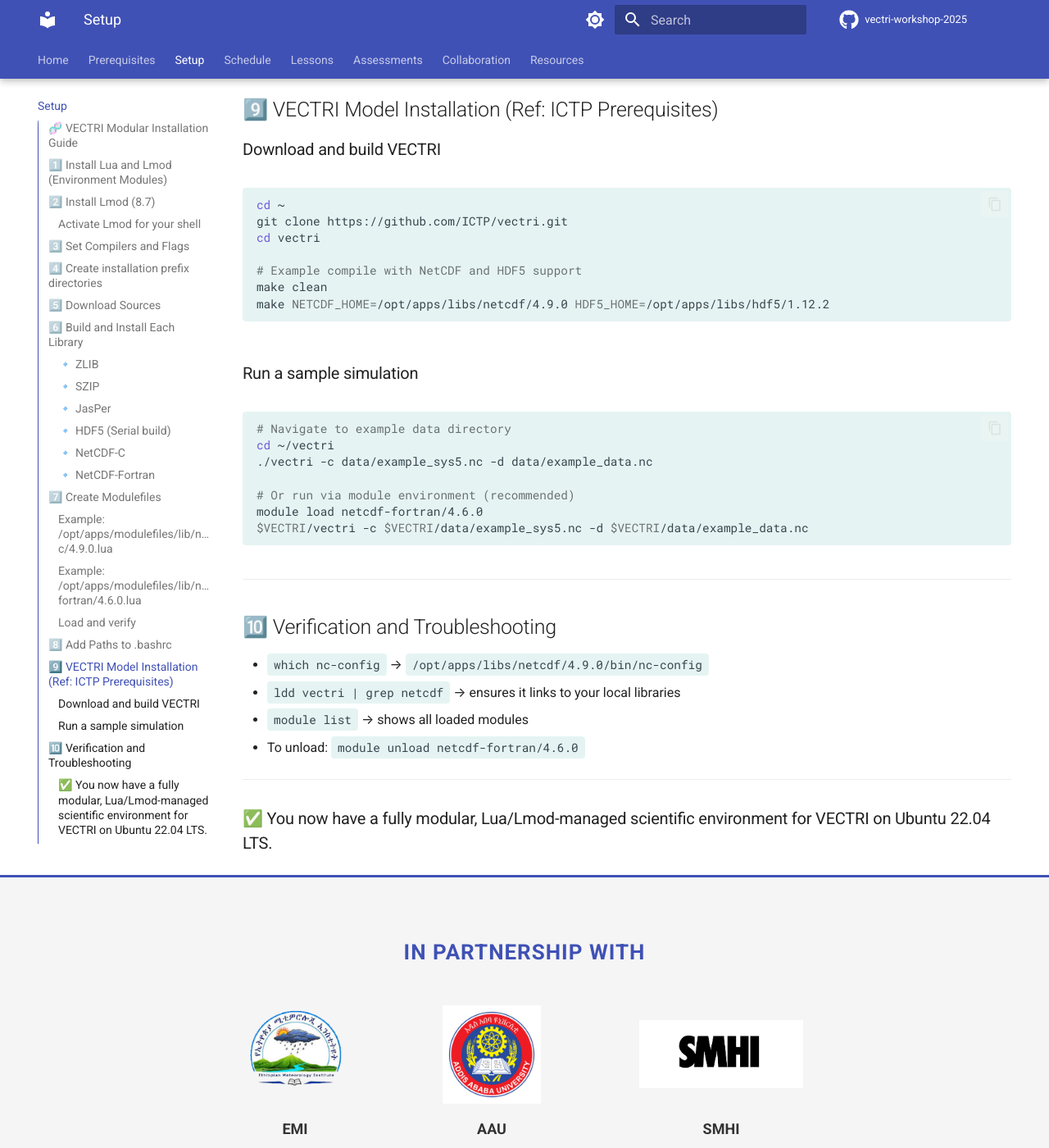
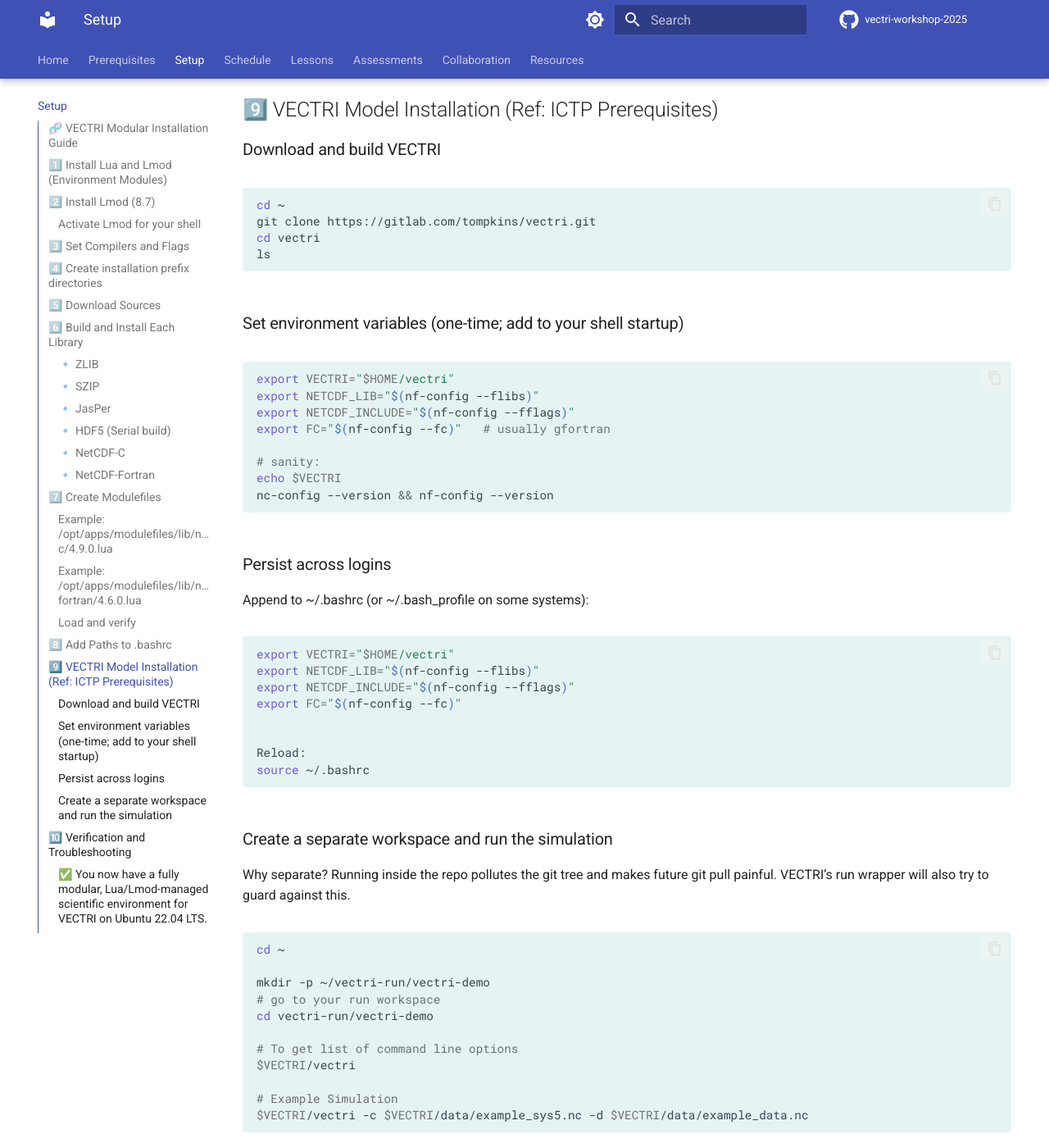
Before and after one commit to YonSci/vectri-mkdocs, an MkDocs documentation site: the page built from docs/setup.md, in a window 1280 px wide and 1400 px high, scrolled down 6899 px. Shown: the whole window at 82% size. Built offline with MkDocs 1.6.1 and Material for MkDocs 9.7.7, drawn with Linux system fonts in a browser that asks for light colours; comment, search, counter and statistics services are not loaded; some of the changed text lies outside the part shown.

Commit message:
Enhance documentation and resources for VECTRI model setup and assessments. Update mkdocs.yml to organize assessments into subcategories, add new sample data files, and improve setup instructions with environment variable configurations. Remove outdated quiz files and streamline interactive quiz references in the documentation.

````diff
--- a/docs/setup.md
+++ b/docs/setup.md
@@ -306,25 +306,77 @@ source ~/.bashrc
 
 ```bash
 cd ~
-git clone https://github.com/ICTP/vectri.git
+git clone https://gitlab.com/tompkins/vectri.git
 cd vectri
-
-# Example compile with NetCDF and HDF5 support
-make clean
-make NETCDF_HOME=/opt/apps/libs/netcdf/4.9.0 HDF5_HOME=/opt/apps/libs/hdf5/1.12.2
+ls
 ```
 
-### Run a sample simulation
+### Set environment variables (one-time; add to your shell startup)
 
 ```bash
-# Navigate to example data directory
-cd ~/vectri
-./vectri -c data/example_sys5.nc -d data/example_data.nc
+export VECTRI="$HOME/vectri"
+export NETCDF_LIB="$(nf-config --flibs)"
+export NETCDF_INCLUDE="$(nf-config --fflags)"
+export FC="$(nf-config --fc)"   # usually gfortran
 
-# Or run via module environment (recommended)
-module load netcdf-fortran/4.6.0
+# sanity:
+echo $VECTRI
+nc-config --version && nf-config --version
+```
+
+
+### Persist across logins
+
+Append to ~/.bashrc (or ~/.bash_profile on some systems):
+
+```bash
+export VECTRI="$HOME/vectri"
+export NETCDF_LIB="$(nf-config --flibs)"
+export NETCDF_INCLUDE="$(nf-config --fflags)"
+export FC="$(nf-config --fc)"
+
+
+Reload:
+source ~/.bashrc
+```
+
+
+### Create a separate workspace and run the simulation
+
+
+Why separate? Running inside the repo pollutes the git tree and makes future git pull painful. VECTRI’s run wrapper will also try to guard against this.
+
+```bash
+cd ~
+
+mkdir -p ~/vectri-run/vectri-demo
+# go to your run workspace
+cd vectri-run/vectri-demo
+
+# To get list of command line options
+$VECTRI/vectri
+
+# Example Simulation
 $VECTRI/vectri -c $VECTRI/data/example_sys5.nc -d $VECTRI/data/example_data.nc
 ```
+
+
+If the model compiles successfully there should then be a number of messages about the options chosen.
+
+You should see:
+
+  - a compile phase (make: Entering directory '/…/input') that produces vectri.exe
+
+  - then runtime logs (vector/disease, climate variable aliases, etc.)
+
+  - The output will show the simulation progress and completion status.
+
+  [simulation progress and completion status](assets\img\vectri-test-run.png)
+
+  - If your simulation has ended correctly 🎉 and if you type ls, you should find the output file vectri.nc has appeared.
+
+  [vectri output file ](assets\img\vectri-test-dir.png)
+
 
 ---
 
--- a/mkdocs.yml
+++ b/mkdocs.yml
@@ -178,6 +178,8 @@ nav:
   - Setup: setup.md
   - Schedule: schedule.md
   - Lessons: lessons.md
-  - Assessments: assessments.md
+  - Assessments:
+      - Overview: assessments.md
+      - Xarray Quiz: quizzes/xarray-interactive.md
   - Collaboration: collaboration.md
   - Resources: resources.md
````
Also changed, not shown: docs/quizzes/README.md (deleted, +0 -89 lines), docs/quizzes/xarray-basics.md (deleted, +0 -462 lines), docs/quizzes/xarray-interactive.md (+0 -1 lines), docs/assets/img/vectri-test-dir.png (added), docs/assets/img/vectri-test-run.png (added), 7 other files.
